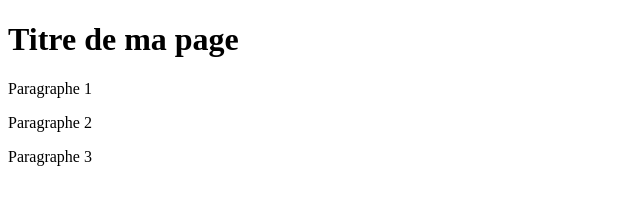
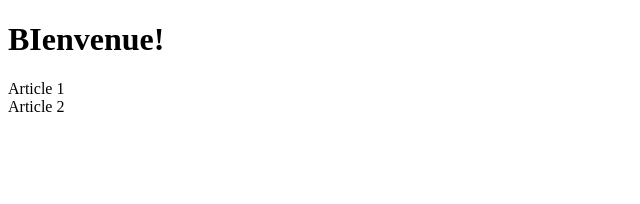
Before and after one commit to bernard509/tutoGit, a plain HTML site: page index.html in a window 1280 px wide. Shown: the whole page, without its empty margins (0-640 px from the left). Drawn offline with Linux system fonts and the light colour scheme.

Commit message:
initialisation projet

```diff
--- a/index.html
+++ b/index.html
@@ -3,13 +3,12 @@
 <head>
     <meta charset="UTF-8">
     <meta name="viewport" content="width=device-width, initial-scale=1.0">
-    <title>Document</title>
+    <title>Mon site web</title>
 </head>
 <body>
-    <h1>Titre de ma page</h1>
-    <p>Paragraphe 1</p>
-    <p>Paragraphe 2</p>
-    <p>Paragraphe 3</p>
+    <h1>BIenvenue!</h1>
+    <div>Article 1</div>
+    <div>Article 2</div>
 
 </body>
 </html>
```
